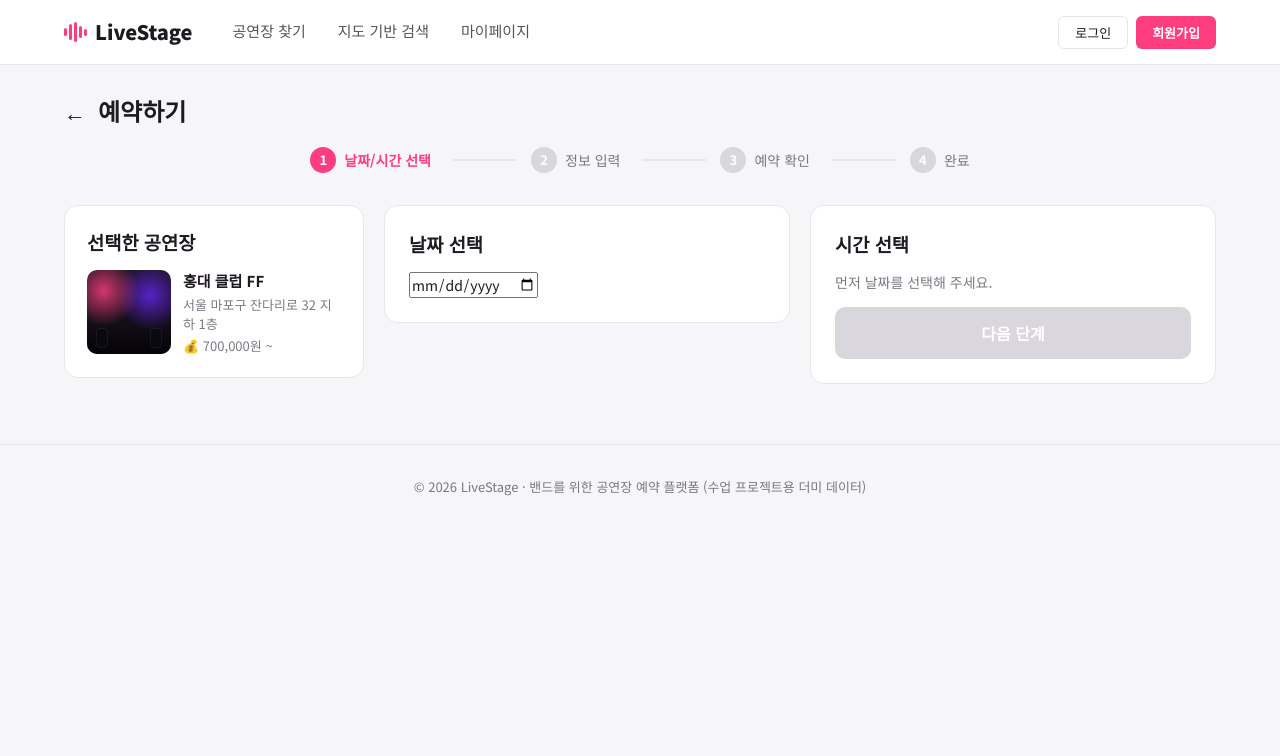
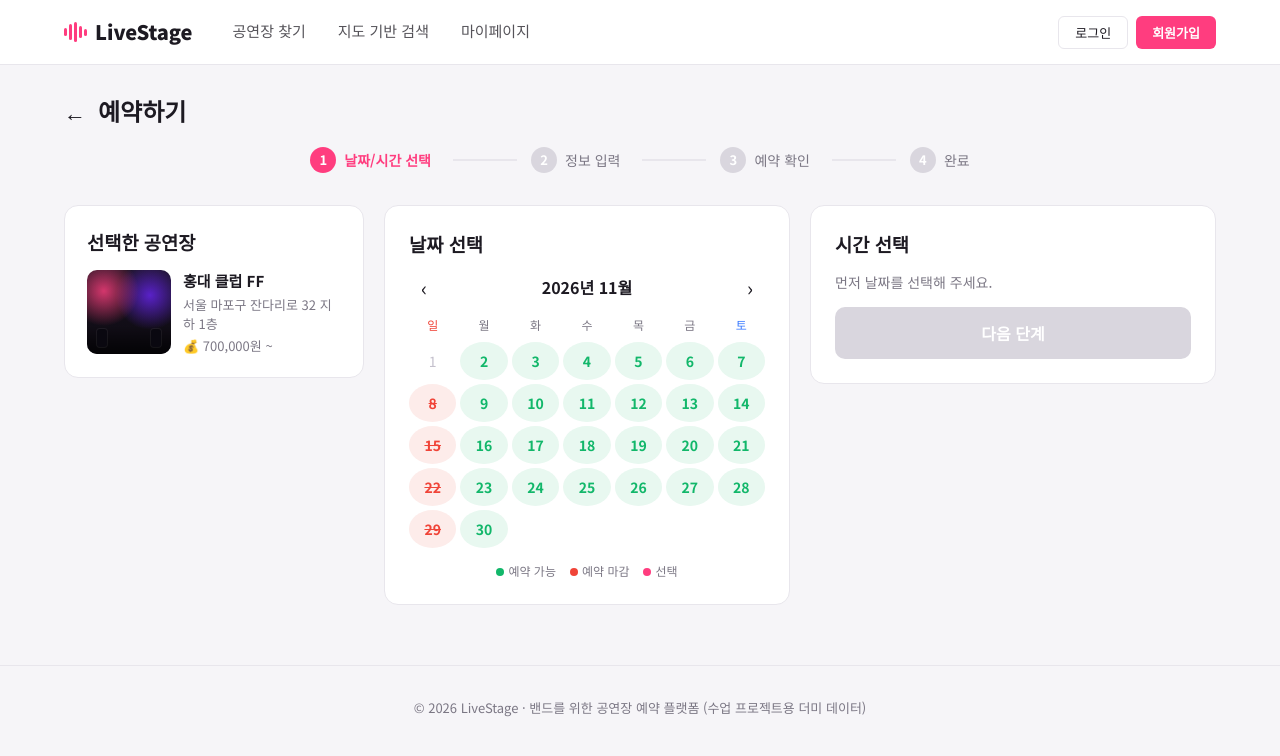
Before and after one commit to debugging-bot/livestage, a React (Vite) app: page /#/venues/1/book in a window 1280 px wide. Shown: the top 756 px of the page. Built offline with nearby package versions, Linux system fonts and the light colour scheme.

Commit message:
예약 1단계화면  달력으로 교체

```diff
--- a/src/pages/Booking.jsx
+++ b/src/pages/Booking.jsx
@@ -5,6 +5,7 @@ import {
   useParams,
   useSearchParams,
 } from "react-router-dom";
+import Calendar from "../components/Calendar";
 import Stepper from "../components/Stepper";
 import VenueImage from "../components/VenueImage";
 import { TIME_SLOTS, getVenue } from "../data/venues";
@@ -176,11 +177,10 @@ export default function Booking() {
 
           <div className="panel">
             <h3>날짜 선택</h3>
-            {/* 추후 아래 input을 달력으로 바꿔야합니다. */}
-            <input
-              type="date"
+            <Calendar
               value={date}
-              onChange={(e) => pickDate(e.target.value)}
+              onSelect={pickDate}
+              statusOf={(d) => dayStatus(venue.id, d, reservations)}
             />
           </div>
 
```
